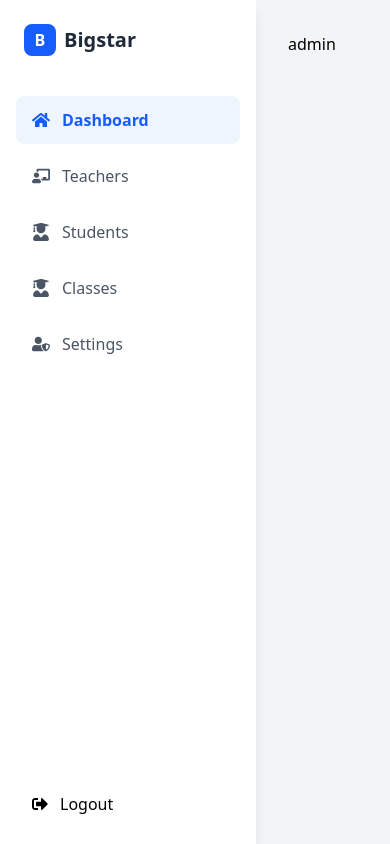
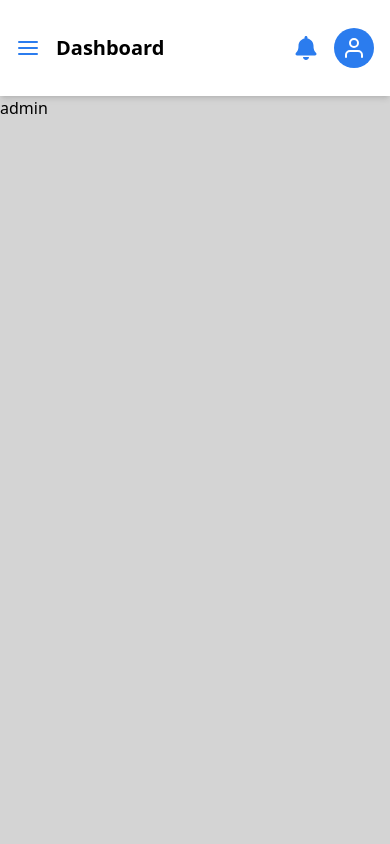
Before and after one commit to bemnet-21/SchoolTrack, a Next.js app in the folder client/: page /admin in a window 390 px wide. Built offline with nearby package versions, Linux system fonts and the light colour scheme; sample sign-in values are in the browser's storage.

Commit message:
implement responsiveness on sidebar and header

```diff
--- a/client/app/(dashboard)/layout.tsx
+++ b/client/app/(dashboard)/layout.tsx
@@ -1,6 +1,7 @@
 import AuthGuard from "@/app/components/AuthGuard";
 import StoreProvider from "../components/StoreProvider";
 import Sidebar from "../components/Sidebar";
+import Header from "../components/layout/Header";
 
 export default function DashboardLayout({
   children,
@@ -10,9 +11,10 @@ export default function DashboardLayout({
   return (
     <StoreProvider>
       <AuthGuard>
-          <div className="flex h-screen bg-gray-100">
+          <div className="flex h-screen">
               <Sidebar />
-              <main className="flex ml-64 p-8 overflow-y-auto">
+              <main className="w-full overflow-y-auto bg-bgGray md:ml-64">
+                <Header />
                 {children}
               </main>
           </div>
--- a/client/app/components/Sidebar.tsx
+++ b/client/app/components/Sidebar.tsx
@@ -5,10 +5,11 @@ import { usePathname } from "next/navigation";
 import { useSelector } from "react-redux";
 import { RootState } from "@/store";
 import { adminMenuItems, studentMenuItems, teacherMenuItems } from "../constants/menuItems";
-import { FaSignOutAlt } from "react-icons/fa";
+import { FaSignOutAlt, FaTimes } from "react-icons/fa";
 import { useDispatch } from "react-redux";
 import { logout } from "@/store/slices/auth.slice";
 import { useRouter } from "next/navigation";
+import { toggleSidebar } from "@/store/slices/sidebar.slice";
 
 const Sidebar = () => {
   const pathname = usePathname();
@@ -29,16 +30,27 @@ const Sidebar = () => {
     router.replace('/login');
   };
 
+  const { isSidebarOpen } = useSelector((state: RootState) => state.sidebar);
+  const handleSidebarClose = () => {
+    dispatch(toggleSidebar());
+  }
+
   return (
-    <aside className="w-64 h-screen bg-white shadow-lg flex flex-col fixed left-0 top-0">
+    <>
+      <div onClick={handleSidebarClose} className={`fixed inset-0 z-40 bg-black/50 transition-opacity w-full md:hidden ${isSidebarOpen ? 'opacity-100 visible' : 'opacity-0 invisible pointer-events-none'}`}></div>
+
+      <aside className={`fixed top-0 left-0 z-50 h-screen w-64 bg-white border-r border-bgGray flex flex-col transition-transform duration-300 ease-in-out ${isSidebarOpen ? 'translate-x-0' : '-translate-x-full'} md:translate-x-0`}>
 
         <div className="p-6 flex items-center gap-2">
           <div className="bg-blue-600 w-8 h-8 rounded-lg flex items-center justify-center text-white font-bold">
               B
           </div>
-        <span className="text-xl font-bold text-gray-800">Bigstar</span>
+          <span className="text-xl font-bold text-gray-800">placeholder</span>
         </div>
 
+        <button onClick={handleSidebarClose} className="md:hidden place-self-end px-4 text-gray-500 cursor-pointer">
+          <FaTimes className="text-xl" />
+        </button>
         <nav className="flex-1 p-4 space-y-2 overflow-y-auto">
           {menuItems.map((item) => {
             const isActive = pathname === item.path;
@@ -52,6 +64,7 @@ const Sidebar = () => {
                     ? "bg-blue-50 text-blue-600 font-semibold"
                     : "text-gray-600 hover:bg-gray-100 hover:text-gray-900"
                   }`}
+                  onClick={handleSidebarClose}
               >
                 <item.icon className="text-lg" />
                 <span>{item.name}</span>
@@ -71,6 +84,7 @@ const Sidebar = () => {
         </div>
 
       </aside>
+    </>
   );
 };
 
--- /dev/null
+++ b/client/app/components/layout/Header.tsx
@@ -0,0 +1,28 @@
+'use client'
+
+import { toggleSidebar } from '@/store/slices/sidebar.slice'
+import React from 'react'
+import { FaBell } from 'react-icons/fa'
+import { FiMenu, FiUser } from 'react-icons/fi'
+import { useDispatch } from 'react-redux'
+
+const Header = () => {
+    const dispatch = useDispatch()
+
+  return (
+   <header className="w-full h-24 bg-white shadow-md p-4 flex items-center justify-between md:px-8">
+        <div className='flex gap-x-4 items-center'>
+            <FiMenu className="text-2xl text-mainBlue cursor-pointer md:hidden" onClick={() => dispatch(toggleSidebar())}/>
+            <h1 className="text-xl font-bold">Dashboard</h1>
+        </div>
+        <div className='flex gap-x-4 items-center'>
+            <FaBell className="text-2xl text-mainBlue cursor-pointer" />
+            <div className='p-2 bg-mainBlue rounded-full'>
+                <FiUser className="text-2xl text-white cursor-pointer" />
+            </div>
+        </div>
+   </header>
+  )
+}
+
+export default Header
--- a/client/app/globals.css
+++ b/client/app/globals.css
@@ -6,6 +6,7 @@
   --breakpoint-lg: 1024px;
   --breakpoint-xl: 1280px;
   --color-mainBlue: #2B7CEE;
+  --color-bgGray: #D4D4D4;
 }
 /* :root {
   --background: #ffffff;
--- a/client/store/index.ts
+++ b/client/store/index.ts
@@ -1,9 +1,10 @@
 import { configureStore } from "@reduxjs/toolkit";
 import authReducer from "./slices/auth.slice";
-
+import sidebarReducer from "./slices/sidebar.slice";
 export const store = configureStore({
   reducer: {
     auth: authReducer,
+    sidebar: sidebarReducer,
   },
 });
 
--- /dev/null
+++ b/client/store/slices/sidebar.slice.ts
@@ -0,0 +1,18 @@
+import { createSlice } from "@reduxjs/toolkit";
+
+const initialState = {
+  isSidebarOpen: false,
+};
+
+const sidebarSlice = createSlice({
+    name: "sidebar",
+    initialState,
+    reducers: {
+        toggleSidebar: (state) => {
+            state.isSidebarOpen = !state.isSidebarOpen;
+        }
+    }
+});
+
+export const { toggleSidebar } = sidebarSlice.actions;
+export default sidebarSlice.reducer;
```
Lines whose indentation alone changed are shown as unchanged.
